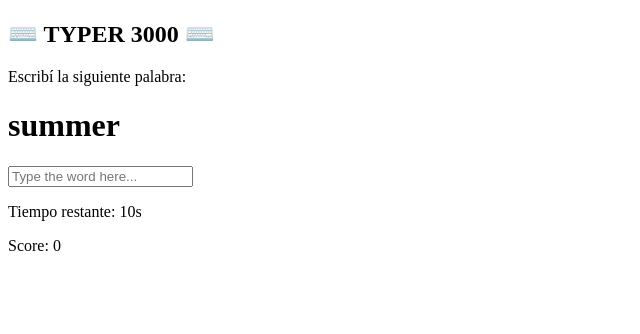
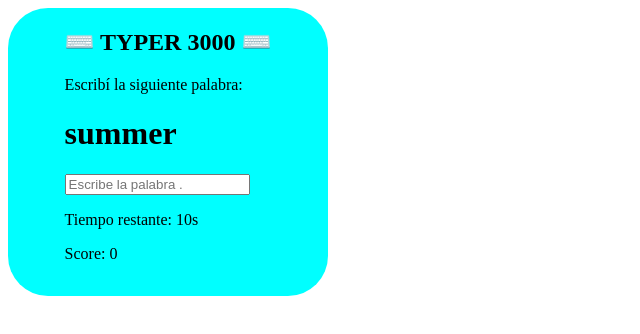
Before and after one commit to anthonyreyes11/prueba_modulo_2, a plain HTML site: page index.html in a window 1280 px wide. Shown: the whole page, without its empty margins (0-640 px from the left). Drawn offline with Linux system fonts and the light colour scheme.

Commit message:
se agregar estilo al container y se el evento que detecta el enter

```diff
--- a/index.html
+++ b/index.html
@@ -20,7 +20,7 @@
           type="text"
           id="text"
           autocomplete="off"
-          placeholder="Type the word here..."
+          placeholder="Escribe la palabra ."
         />
 
         <p class="time-container">
--- a/script.js
+++ b/script.js
@@ -23,22 +23,36 @@ const words = [
 // variables globales
 let palabraAleatoria;
 let time = 10;
-let score= 0 ;
+let score = 0;
 
 // etiquetas HTML
-const h1= document.querySelector("#randomWord")
+const h1 = document.querySelector("#randomWord");
+const input = document.querySelector('#text');
 
 // funciones
 function randomWords() {
-    const indice= Math.floor(Math.random() * words.length)
-    return words[indice]
+  const indice = Math.floor(Math.random() * words.length);
+  return words[indice];
 
 }
 
 function addToDOM() {
   palabraAleatoria = randomWords();
-    h1.textContent= palabraAleatoria
+  h1.textContent = palabraAleatoria;
 }
 
 // inicio del juego
 addToDOM()
+
+
+input.addEventListener('keyup', function (event) {
+
+  if (event.keyCode == 13) {
+    console.log('Esto es un enter');
+
+
+
+  }
+
+
+});
--- a/style.css
+++ b/style.css
@@ -0,0 +1,9 @@
+
+.container {
+  border-radius: 40px;
+  width: 20rem;
+  height: 18rem;
+  display: flex;
+  justify-content: center;
+  background-color: aqua;
+}
```
Lines whose indentation alone changed are shown as unchanged.
